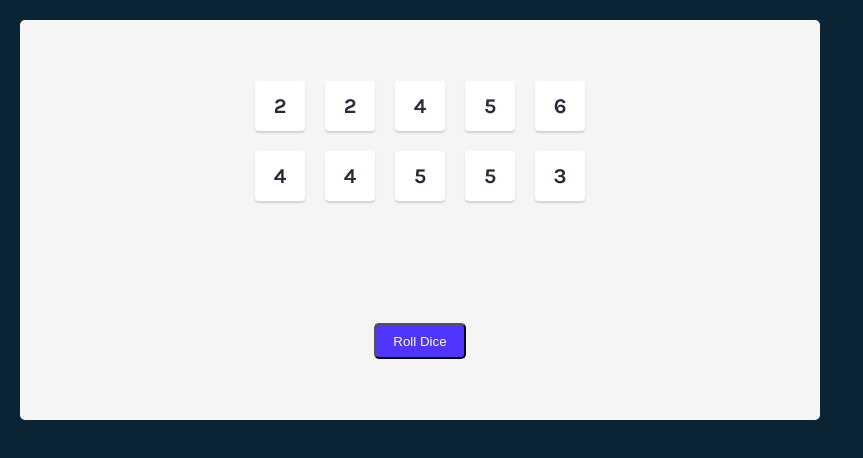
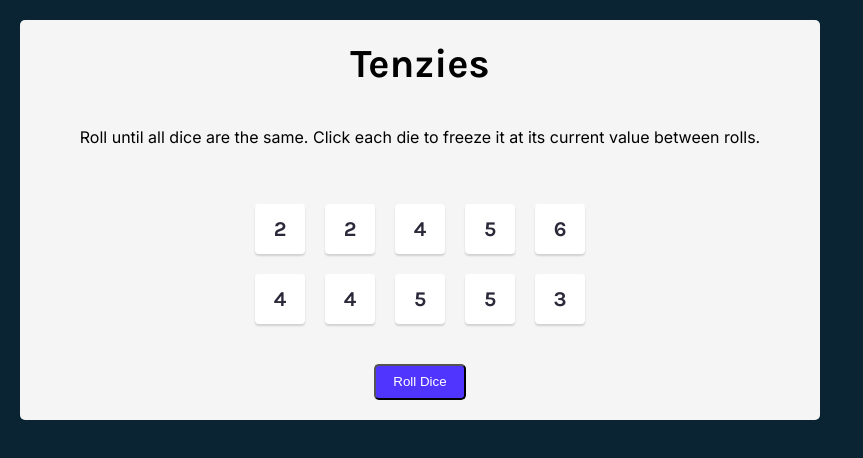
Before and after one commit to Rosaverde/Tenzies_React, a React (Create React App) app: page / in a window 1280 px wide. Shown: the top 458 px of the page, without its empty margins (0-863 px from the left). Built offline with nearby package versions, Linux system fonts and the light colour scheme.

Commit message:
Title + rules description

```diff
--- a/src/App.js
+++ b/src/App.js
@@ -48,6 +48,8 @@
     /> )
     return(
         <main>
+            <h1 className="title">Tenzies</h1>
+            <p className="instructions">Roll until all dice are the same. Click each die to freeze it at its current value between rolls.</p>
             <div className="board" >
                 {diceElements}
             </div>
--- a/src/style.css
+++ b/src/style.css
@@ -21,6 +21,20 @@
     flex-direction: column;
     justify-content: space-around;
     align-items: center;
+}
+
+.title
+{
+    font-size: 40px;
+    margin: 0;
+}
+
+.instructions
+{
+    font-family: 'Inter', sans-serif;
+    font-weight: 400;
+    margin-top: 0;
+    text-align: center;
 }
 
 .board
```
